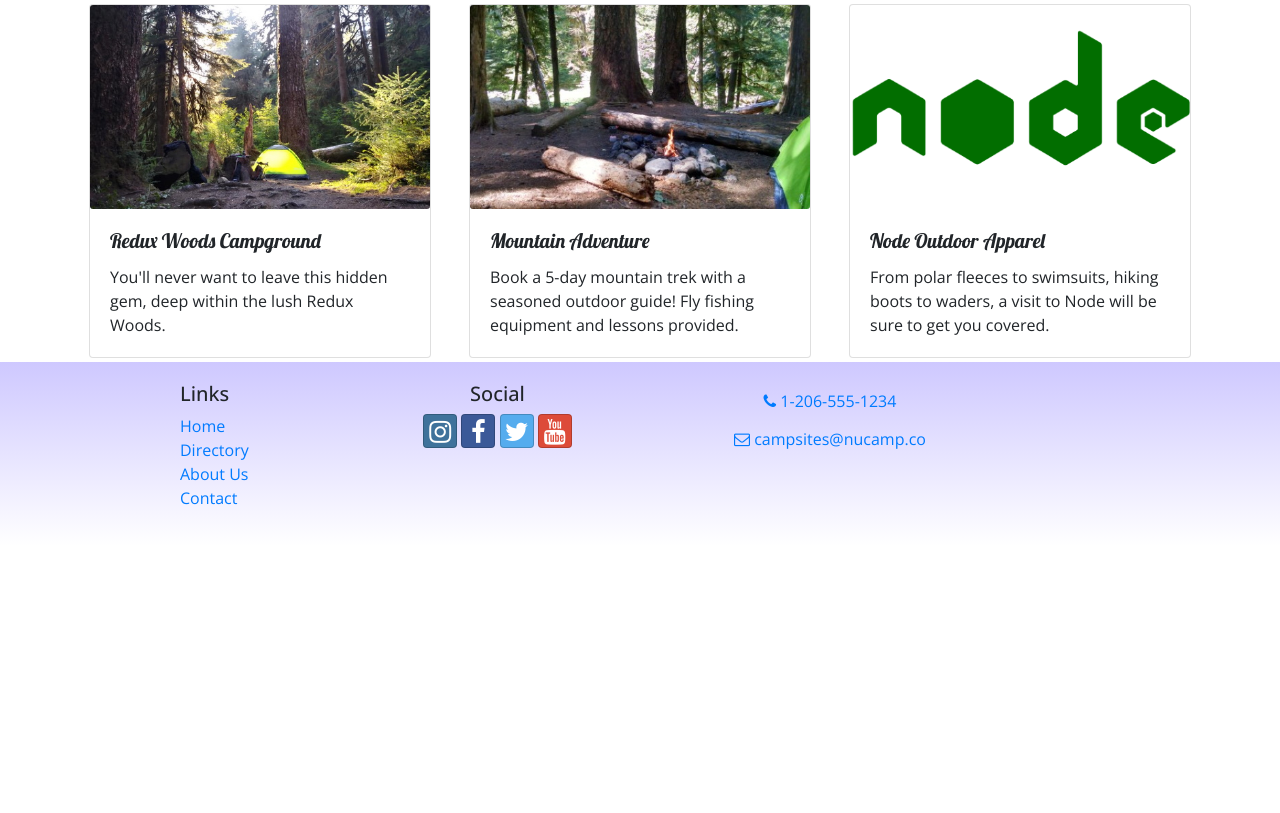
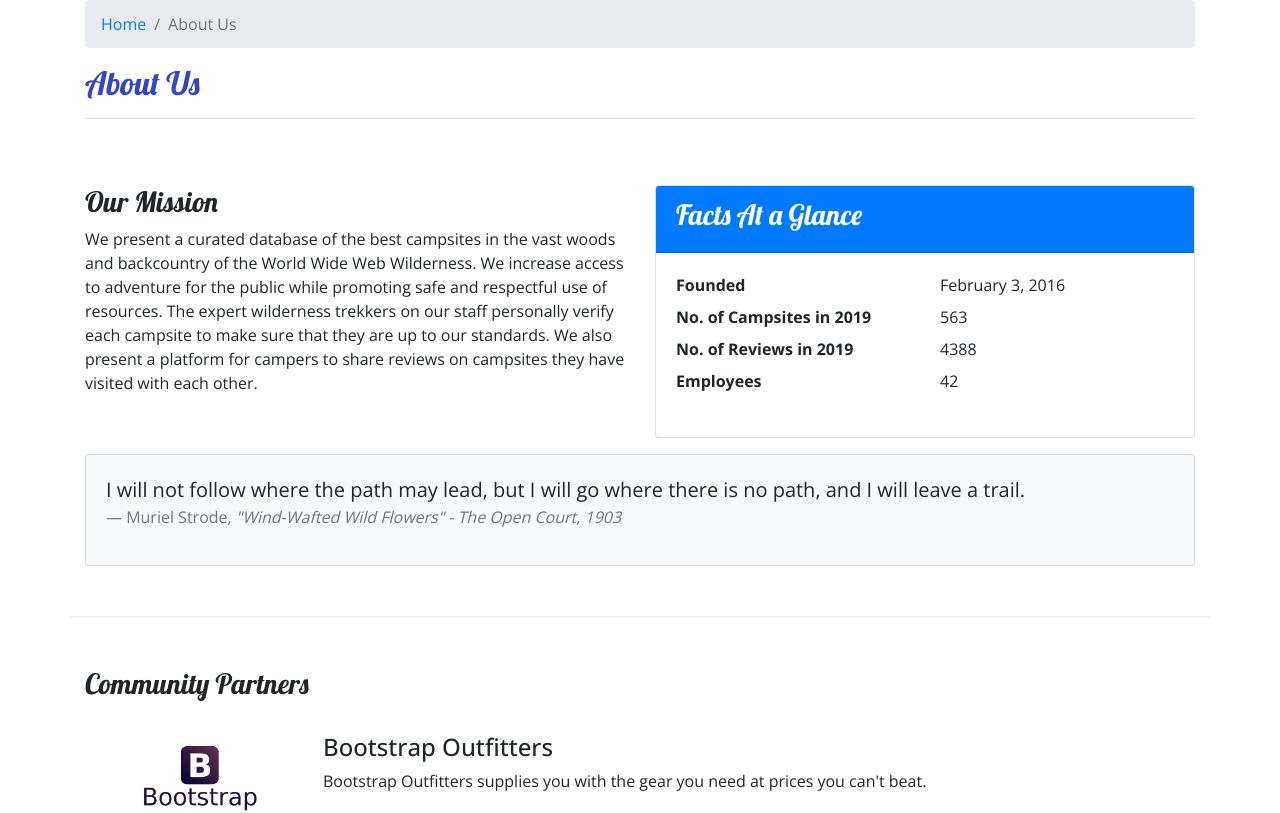
Before and after one commit to grogsden/nucampsiteReact, a React (Create React App) app: page /aboutus in a window 1280 px wide. Before the commit this address led to /home. Shown: the part 220-1033 px from the top of the page. Before the commit the page ends 800 px from the top, so only its background shows below. Built offline with nearby package versions, Linux system fonts and the light colour scheme.

Commit message:
Added about us page. Week 3 assignment

```diff
--- /dev/null
+++ b/src/components/AboutComponent.js
@@ -0,0 +1,91 @@
+import React from 'react';
+import { Breadcrumb, BreadcrumbItem, Card, CardBody, CardHeader, Media } from 'reactstrap';
+import { Link } from 'react-router-dom';
+
+
+function RenderPartner({partner}) {
+    if (partner) {
+        return(
+            <React.Fragment>
+                <Media object src={partner.image} width="150" alt={partner.name} />
+                <Media body className="ml-5 mb-4">
+                    <Media heading>{partner.name}</Media>
+                    {partner.description}
+                </Media>
+            </React.Fragment>
+            )
+    }
+        return <div />
+}
+
+function About(props) {
+
+    const partners = props.partners.map(partner => {
+        return (
+            <Media tag="li" key={partner.id}><RenderPartner partner={partner} /></Media>
+        );
+    });
+
+    return (
+        <div className="container">
+            <div className="row">
+                <div className="col">
+                    <Breadcrumb>
+                        <BreadcrumbItem><Link to="/home">Home</Link></BreadcrumbItem>
+                        <BreadcrumbItem active>About Us</BreadcrumbItem>
+                    </Breadcrumb>
+                    <h2>About Us</h2>
+                    <hr />
+                </div>
+            </div>
+            <div className="row row-content">
+                <div className="col-sm-6">
+                    <h3>Our Mission</h3>
+                    <p>We present a curated database of the best campsites in the vast woods and backcountry of the World Wide Web Wilderness. We increase access to adventure for the public while promoting safe and respectful use of resources. The expert wilderness trekkers on our staff personally verify each campsite to make sure that they are up to our standards. We also present a platform for campers to share reviews on campsites they have visited with each other.</p>
+                </div>
+                <div className="col-sm-6">
+                    <Card>
+                        <CardHeader className="bg-primary text-white"><h3>Facts At a Glance</h3></CardHeader>
+                        <CardBody>
+                            <dl className="row">
+                                <dt className="col-6">Founded</dt>
+                                <dd className="col-6">February 3, 2016</dd>
+                                <dt className="col-6">No. of Campsites in 2019</dt>
+                                <dd className="col-6">563</dd>
+                                <dt className="col-6">No. of Reviews in 2019</dt>
+                                <dd className="col-6">4388</dd>
+                                <dt className="col-6">Employees</dt>
+                                <dd className="col-6">42</dd>
+                            </dl>
+                        </CardBody>
+                    </Card>
+                </div>
+                <div className="col">
+                    <Card className="bg-light mt-3">
+                        <CardBody>
+                            <blockquote className="blockquote">
+                                <p className="mb-0">I will not follow where the path may lead, but I will go where there is no path, and I will leave a trail.</p>
+                                <footer className="blockquote-footer">Muriel Strode,{' '}
+                                    <cite title="Source Title">"Wind-Wafted Wild Flowers" -
+                                    The Open Court, 1903</cite>
+                                </footer>
+                            </blockquote>
+                        </CardBody>
+                    </Card>
+                </div>
+            </div>
+            <div className="row row-content">
+                <div className="col-12">
+                    <h3>Community Partners</h3>
+                </div>
+                <div className="col mt-4">
+                    <Media list>
+                        {partners}
+                    </Media>
+                </div>
+            </div>
+        </div>
+    );
+}
+
+export default About;
--- a/src/components/CampsiteInfoComponent.js
+++ b/src/components/CampsiteInfoComponent.js
@@ -16,7 +16,7 @@
         )
     }
 
-function    RenderComments({comments}) {
+function   RenderComments({comments}) {
         if (comments) {
             return (
                 <div className="col-md-5 m-1">
--- a/src/components/MainComponent.js
+++ b/src/components/MainComponent.js
@@ -4,6 +4,7 @@
 import Header from './HeaderComponent';
 import Footer from './FooterComponent';
 import Home from './HomeComponent';
+import About from './AboutComponent';
 import { Switch, Route, Redirect } from 'react-router-dom';
 import Contact from './ContactComponent';
 import { CAMPSITES } from '../shared/campsites';
@@ -50,6 +51,7 @@
                     <Route path='/home' component={HomePage} />
                     <Route exact path='/directory' render={() => <Directory campsites={this.state.campsites} />} />
                     <Route path='/directory/:campsiteId' component={CampsiteWithId} />
+                    <Route exact path='/aboutus' render={() => <About partners={this.state.partners} />} />
                     <Route exact path='/contactus' component={Contact} />
                     <Redirect to='/home' />
                 </Switch>
```
